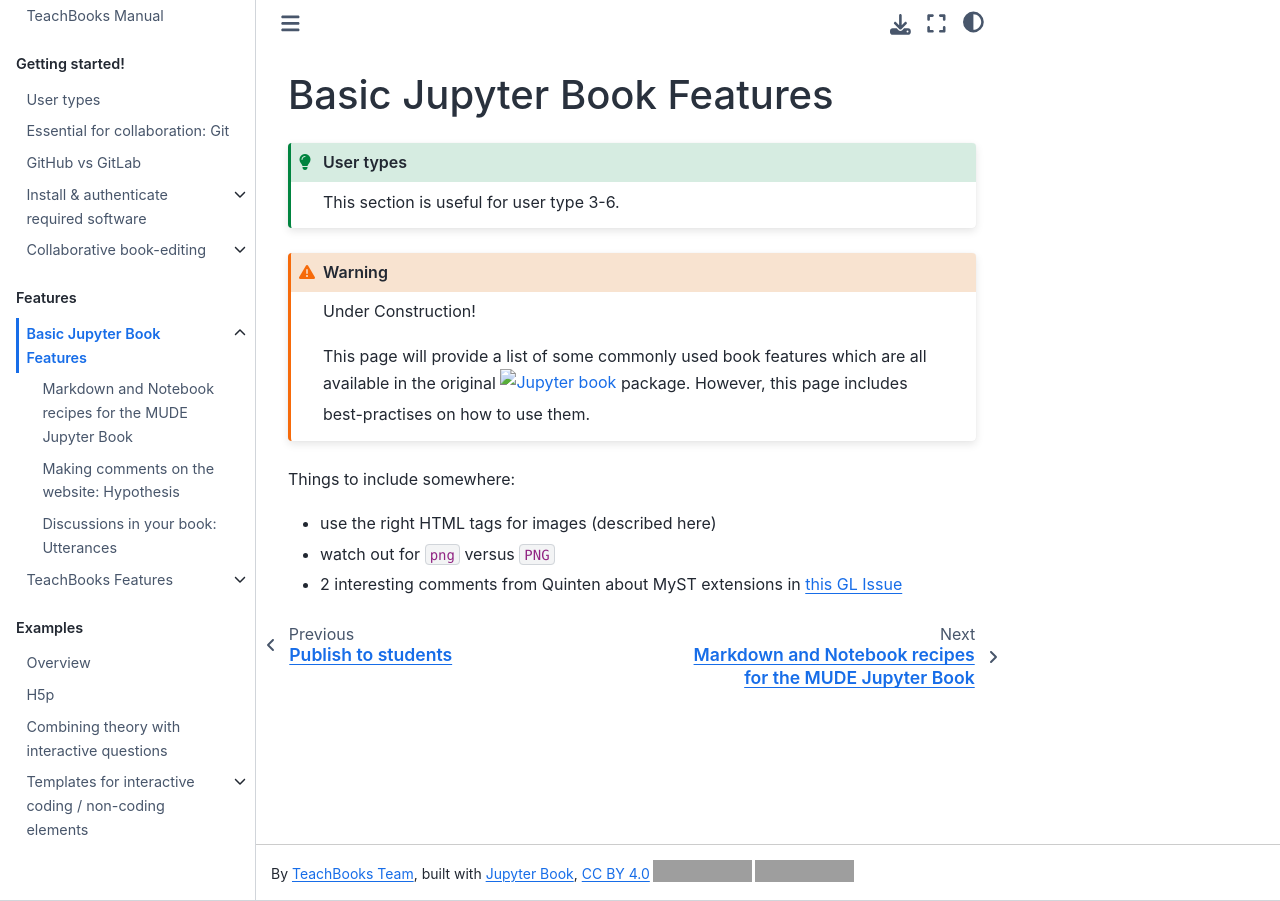
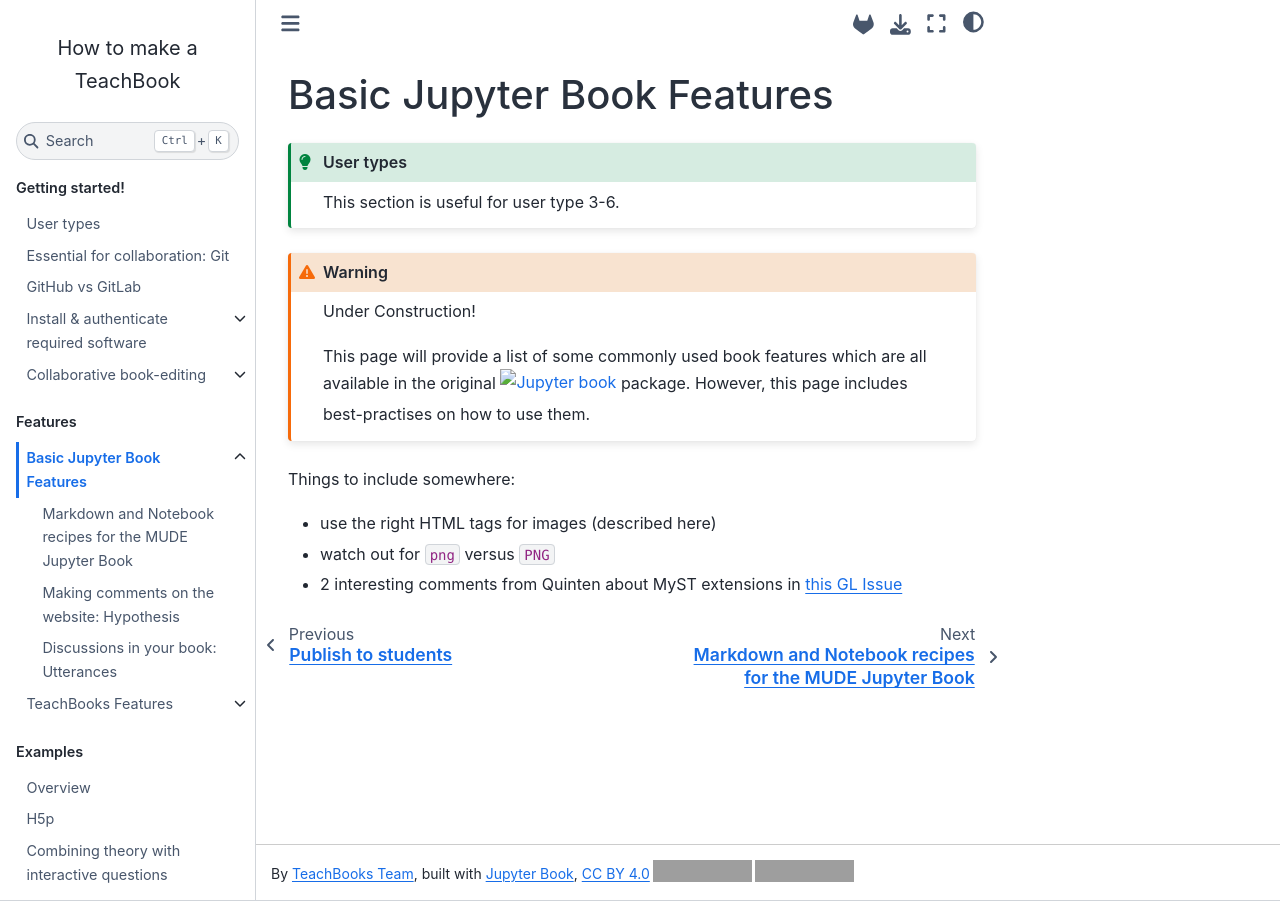
Before and after one commit to TeachBooks/mirror_teachbook_manual, a Jupyter Book: the page built from book/basic-features/overview.md, in a window 1280 px wide. Built offline with Jupyter Book 1.0.4 settings and Sphinx 7.4.7 and the Sphinx Book theme 1.1.4, drawn with Linux system fonts in a browser that asks for light colours; pages that are not in the unit, such as notebooks, are missing from menus; comment, search, counter and statistics services are not loaded; some of the changed lines change nothing that is shown; grey boxes are pictures that could not be loaded.

Commit message:
Aded repo

```diff
--- a/book/_config.yml
+++ b/book/_config.yml
@@ -5,9 +5,6 @@
 
 execute:
   execute_notebooks: 'off'
-
-launch_buttons:
-  thebe: true
 
 html:
   favicon : "images/favicon.ico"
@@ -31,4 +28,10 @@
     thebe_config:
       use_thebe_lite: true
       exclude_patterns: ["**/_*.yml", "**/*.md", "**/*.ipynb"]
+    html_theme_options:
+      repository_url: "https://gitlab.tudelft.nl/interactivetextbooks-citg/jupyter-book-manual"
+      use_repository_button: true
+      use_issues_button : true
+      launch_buttons:
+          thebe: true
     html_show_copyright: false
```
